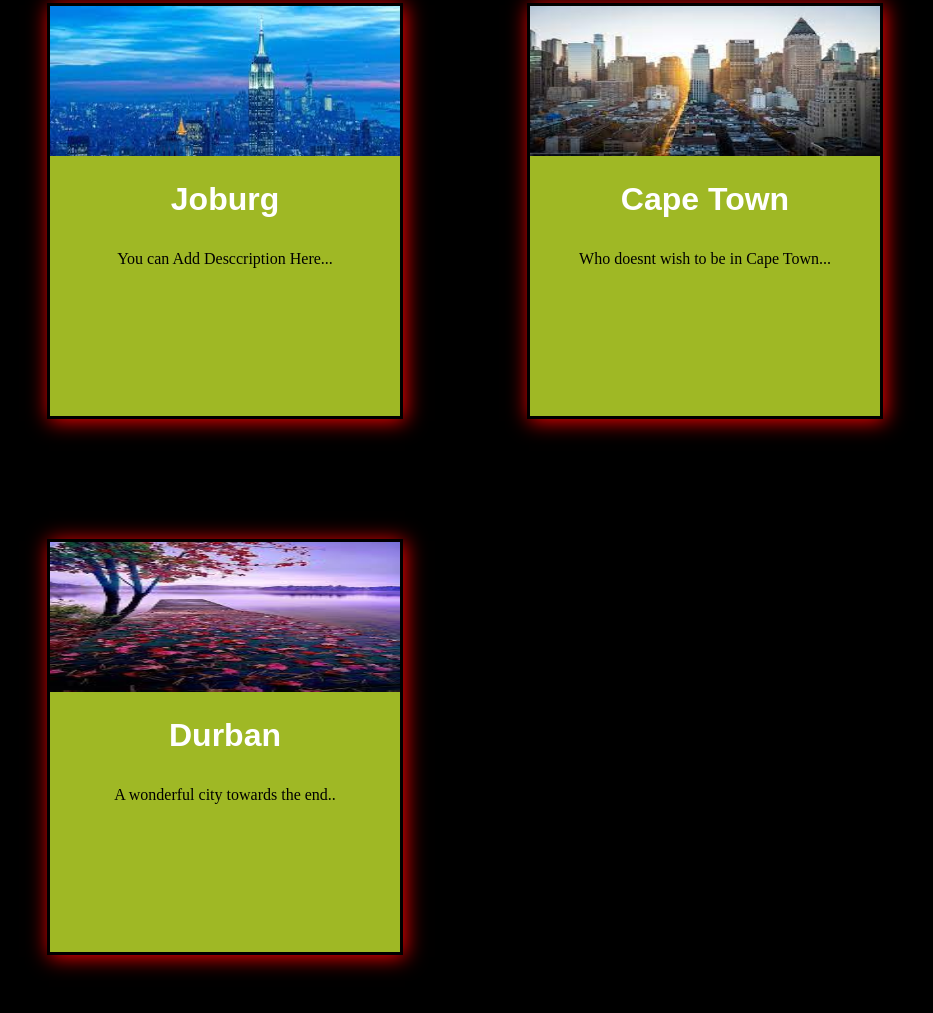
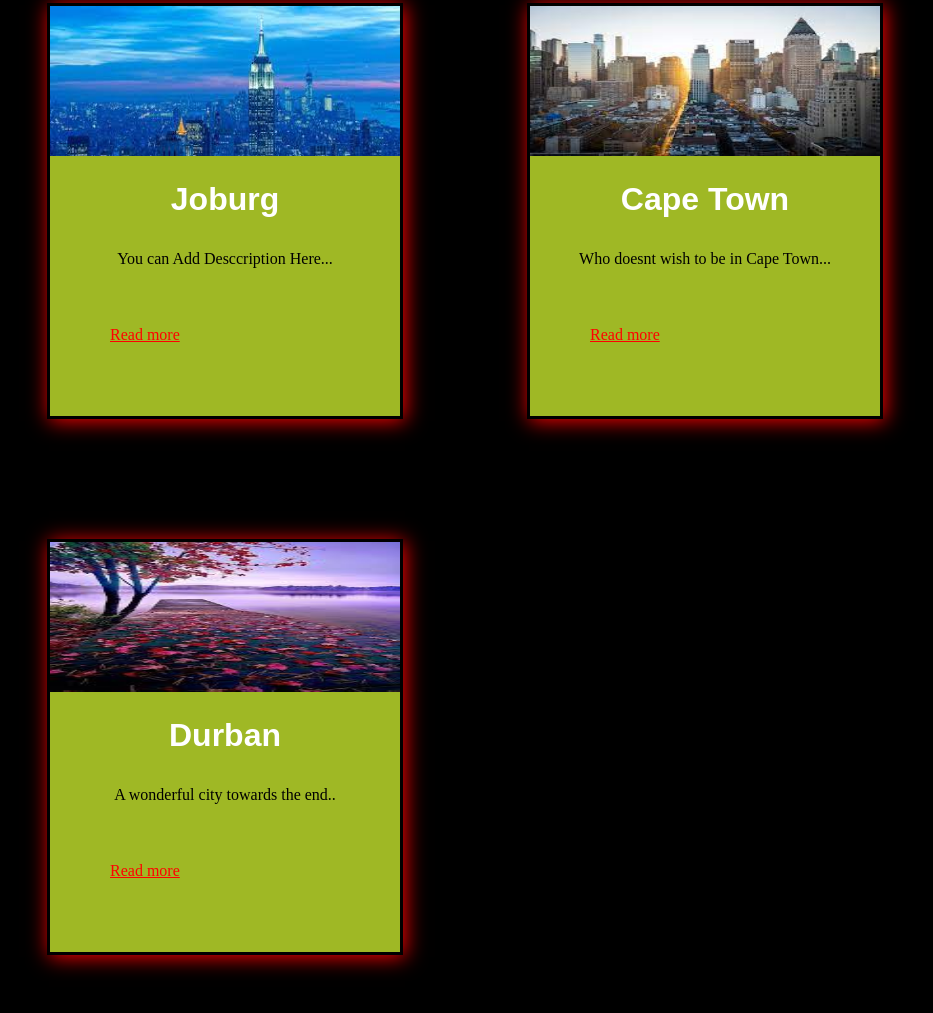
Before and after one commit to TDL2627/basic-cards, a plain HTML site: page index.html in a window 1280 px wide. Shown: the part 1289-2302 px from the top of the page, without its empty margins (21-954 px from the left). Drawn offline with Linux system fonts and the light colour scheme.

Commit message:
edit cards 1

```diff
--- a/index.html
+++ b/index.html
@@ -23,6 +23,7 @@
       width: 350px;
       height: 400px;
   }
+
   img{
       width: 100%;
       height: 150px;
@@ -46,6 +47,10 @@
   a{
     text-align: center;
     margin-left: 60px;
+    color: red;
+  }
+  a :hover{
+    color: black;
   }
     </style>
    <strong><h1>THE PROTAGINIST OF ANIME </h1></strong>
@@ -80,11 +85,9 @@
     <div class="image">
       <img src="/images/download1.jpeg" />
     </div>
-
       <h1>Joburg</h1>
-
       <p>You can Add Desccription Here...</p>
-
+     <a href="https://en.wikipedia.org/wiki/Johannesburg">Read more</a>
   </div>
   <!--cards -->
 
@@ -94,9 +97,8 @@
     </div>
 
       <h1>Cape Town</h1>
-
-
       <p>Who doesnt wish to be in Cape Town...</p>
+      <a href="https://en.wikipedia.org/wiki/Cape_Town">Read more</a>
   </div>
   <!--cards -->
 
@@ -105,8 +107,9 @@
       <img src="/images/download3.jpeg" />
     </div>
       <h1>Durban</h1>
+      <p>A wonderful city towards the end..</p>
+    <a href="https://en.wikipedia.org/wiki/Durban">Read more</a>
+  </div>
 
-      <p>A wonderful city towards the end..</p>
-  </div>
 </body>
 </html>
```
